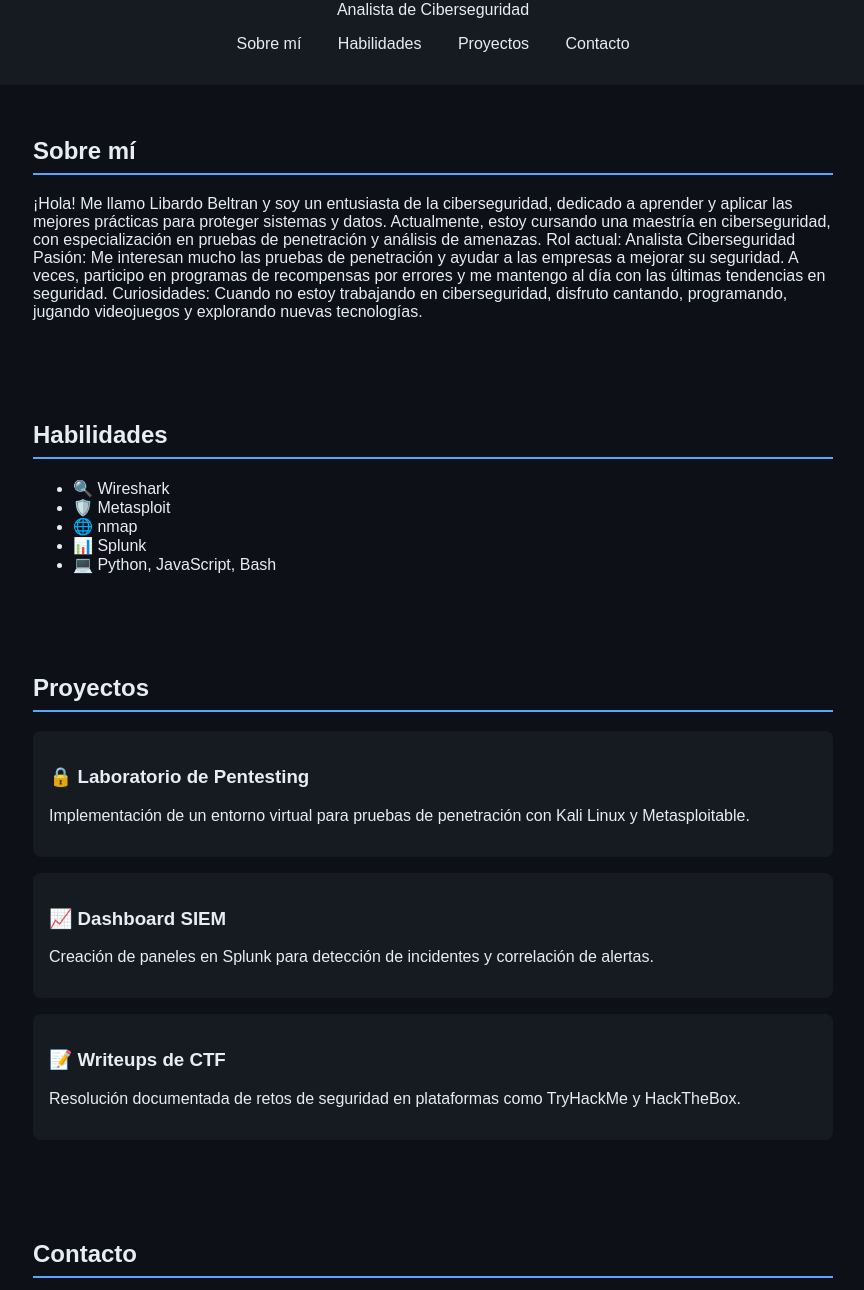
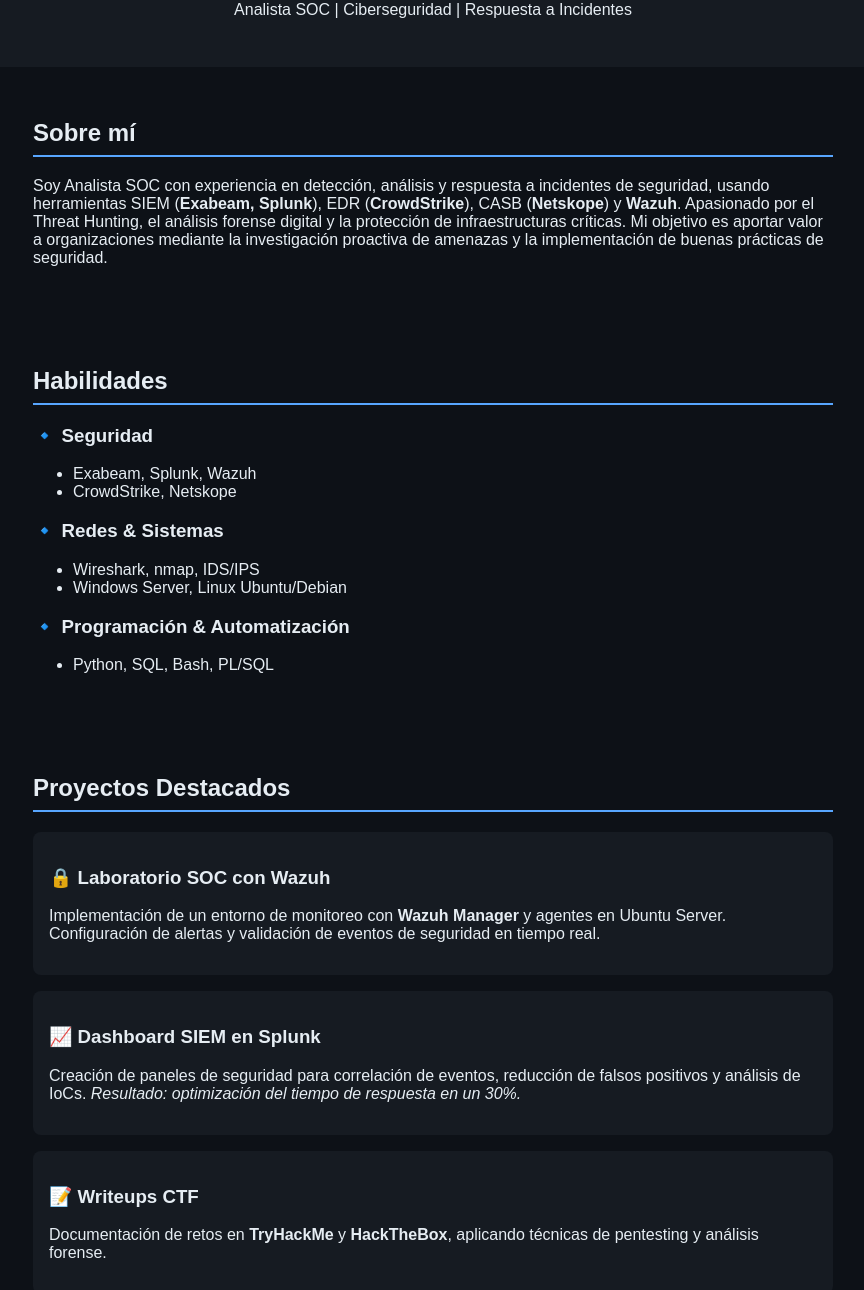
Before and after one commit to troytechnology/cybersecurity-portafolio, a plain HTML site: page index.html in a window 1280 px wide. Shown: the part 84-1374 px from the top of the page, without its empty margins (207-1071 px from the left). Drawn offline with Linux system fonts and the light colour scheme.

Commit message:
Update index.html

```diff
--- a/index.html
+++ b/index.html
@@ -3,77 +3,89 @@
 <head>
   <meta charset="UTF-8">
   <meta name="viewport" content="width=device-width, initial-scale=1.0">
-  <title>Portafolio de Ciberseguridad</title>
+  <title>Portafolio - Libardo Beltrán Yepes</title>
   <link rel="stylesheet" href="style.css">
 </head>
 <body>
-  <!-- Encabezado -->
   <header>
-    <h1>Libardo Beltran Yepes</h1>
-    <p>Analista de Ciberseguridad</p>
-    <nav>
-      <a href="#about">Sobre mí</a>
-      <a href="#skills">Habilidades</a>
-      <a href="#projects">Proyectos</a>
-      <a href="#contact">Contacto</a>
-    </nav>
+    <h1>Libardo Beltrán Yepes</h1>
+    <p>Analista SOC | Ciberseguridad | Respuesta a Incidentes</p>
   </header>
 
-  <!-- Sobre mí -->
   <section id="about">
     <h2>Sobre mí</h2>
     <p>
-¡Hola! Me llamo Libardo Beltran y soy un entusiasta de la ciberseguridad, dedicado a aprender y aplicar las mejores prácticas para proteger sistemas y datos. Actualmente, estoy cursando una maestría en ciberseguridad, con especialización en pruebas de penetración y análisis de amenazas.
-Rol actual: Analista Ciberseguridad
-Pasión: Me interesan mucho las pruebas de penetración y ayudar a las empresas a mejorar su seguridad. A veces, participo en programas de recompensas por errores y me mantengo al día con las últimas tendencias en seguridad.
-Curiosidades: Cuando no estoy trabajando en ciberseguridad, disfruto cantando, programando, jugando videojuegos y explorando nuevas tecnologías.
+      Soy Analista SOC con experiencia en detección, análisis y respuesta a incidentes de seguridad,
+      usando herramientas SIEM (<strong>Exabeam, Splunk</strong>), EDR (<strong>CrowdStrike</strong>),
+      CASB (<strong>Netskope</strong>) y <strong>Wazuh</strong>. Apasionado por el Threat Hunting,
+      el análisis forense digital y la protección de infraestructuras críticas. Mi objetivo es aportar
+      valor a organizaciones mediante la investigación proactiva de amenazas y la implementación de
+      buenas prácticas de seguridad.
     </p>
   </section>
 
-  <!-- Habilidades -->
   <section id="skills">
     <h2>Habilidades</h2>
-    <ul>
-      <li>🔍 Wireshark</li>
-      <li>🛡️ Metasploit</li>
-      <li>🌐 nmap</li>
-      <li>📊 Splunk</li>
-      <li>💻 Python, JavaScript, Bash</li>
-    </ul>
-  </section>
+    <div class="skills-category">
+      <h3>🔹 Seguridad</h3>
+      <ul>
+        <li>Exabeam, Splunk, Wazuh</li>
+        <li>CrowdStrike, Netskope</li>
+      </ul>
+    </div>
 
-  <!-- Proyectos -->
-  <section id="projects">
-    <h2>Proyectos</h2>
-    <div class="project">
-      <h3>🔒 Laboratorio de Pentesting</h3>
-      <p>Implementación de un entorno virtual para pruebas de penetración con Kali Linux y Metasploitable.</p>
+    <div class="skills-category">
+      <h3>🔹 Redes & Sistemas</h3>
+      <ul>
+        <li>Wireshark, nmap, IDS/IPS</li>
+        <li>Windows Server, Linux Ubuntu/Debian</li>
+      </ul>
     </div>
-    <div class="project">
-      <h3>📈 Dashboard SIEM</h3>
-      <p>Creación de paneles en Splunk para detección de incidentes y correlación de alertas.</p>
-    </div>
-    <div class="project">
-      <h3>📝 Writeups de CTF</h3>
-      <p>Resolución documentada de retos de seguridad en plataformas como TryHackMe y HackTheBox.</p>
+
+    <div class="skills-category">
+      <h3>🔹 Programación & Automatización</h3>
+      <ul>
+        <li>Python, SQL, Bash, PL/SQL</li>
+      </ul>
     </div>
   </section>
 
-  <!-- Contacto -->
+  <section id="projects">
+    <h2>Proyectos Destacados</h2>
+    <div class="project">
+      <h3>🔒 Laboratorio SOC con Wazuh</h3>
+      <p>
+        Implementación de un entorno de monitoreo con <strong>Wazuh Manager</strong> y agentes en Ubuntu Server.
+        Configuración de alertas y validación de eventos de seguridad en tiempo real.
+      </p>
+    </div>
+
+    <div class="project">
+      <h3>📈 Dashboard SIEM en Splunk</h3>
+      <p>
+        Creación de paneles de seguridad para correlación de eventos, reducción de falsos positivos
+        y análisis de IoCs. <em>Resultado: optimización del tiempo de respuesta en un 30%.</em>
+      </p>
+    </div>
+
+    <div class="project">
+      <h3>📝 Writeups CTF</h3>
+      <p>
+        Documentación de retos en <strong>TryHackMe</strong> y <strong>HackTheBox</strong>, aplicando
+        técnicas de pentesting y análisis forense.
+      </p>
+    </div>
+  </section>
+
   <section id="contact">
     <h2>Contacto</h2>
-    <form id="contactForm">
-      <input type="text" placeholder="Tu nombre" required>
-      <input type="email" placeholder="Tu correo" required>
-      <textarea placeholder="Escribe tu mensaje..." required></textarea>
-      <button type="submit">Enviar</button>
-    </form>
+    <p>📧 <a href="mailto:Leebeltran80@hotmail.com">Leebeltran80@hotmail.com</a></p>
+    <p>🔗 <a href="https://www.linkedin.com/in/libardo-beltran-yepes" target="_blank">LinkedIn</a></p>
+    <p>📞 301 419 4209 – 313 337 6091</p>
   </section>
 
   <footer>
-    <p>© 2025 Troy Technology | Portafolio de Ciberseguridad</p>
+    <p>© 2025 Libardo Beltrán Yepes - Portafolio Profesional</p>
   </footer>
-
-  <script src="script.js"></script>
 </body>
 </html>
```
